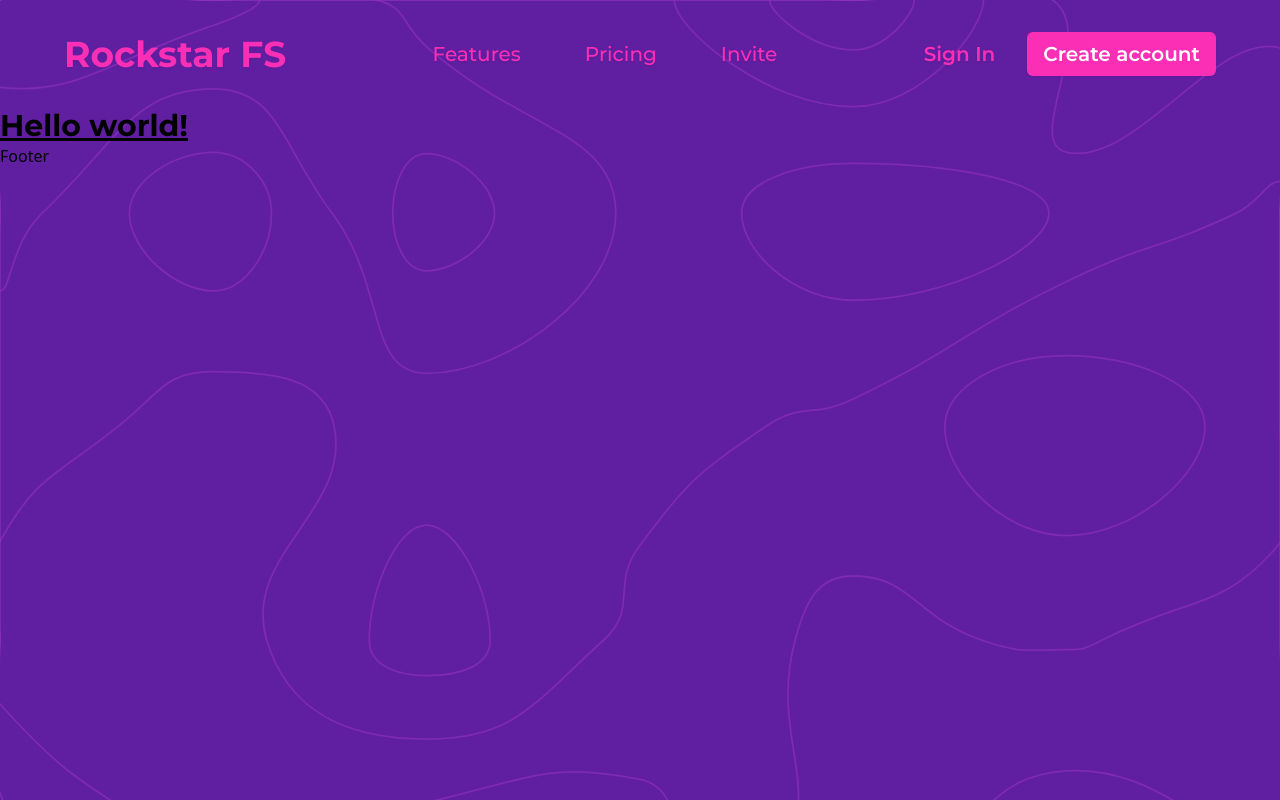
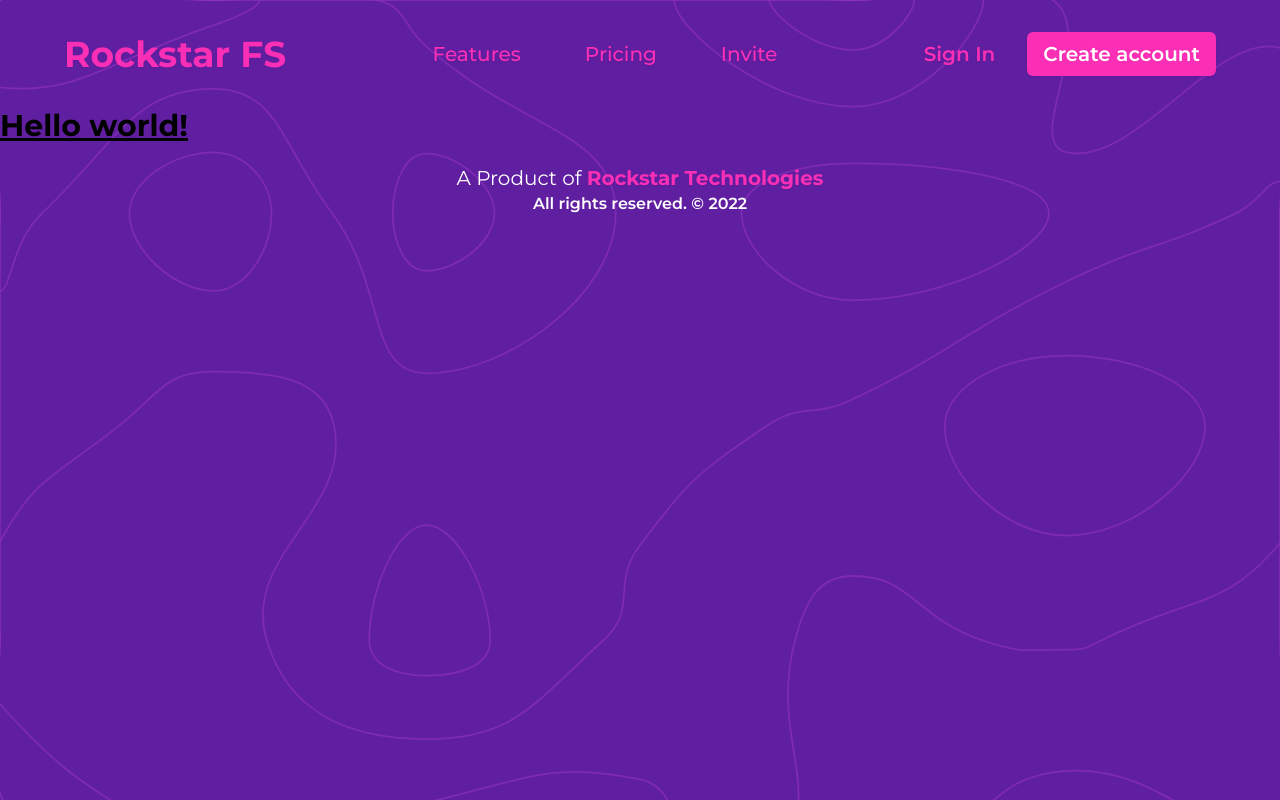
Before and after one commit to Aman7400/rockstar-fs, a Next.js app: page / in a window 1280 px wide. Built offline with nearby package versions, Linux system fonts and the light colour scheme.

Commit message:
Update Footer.js

```diff
--- a/components/Footer.js
+++ b/components/Footer.js
@@ -1,9 +1,19 @@
-import React from 'react'
+import React from 'react';
 
 const Footer = () => {
   return (
-    <div>Footer</div>
-  )
-}
+    <div className='p-5 flex flex-col justify-center items-center'>
+      <h1 className='font-sans-serif text-xl text-white '>
+        A Product of {' '}
+        <span className='font-bold cursor-pointer drop-shadow-sm text-heading'>
+          Rockstar Technologies
+        </span>
+      </h1>
+      <p className='font-sans-serif text-md font-semibold text-white'>
+        All rights reserved. &copy; {new Date().getFullYear()}
+      </p>
+    </div>
+  );
+};
 
-export default Footer
+export default Footer;
```
